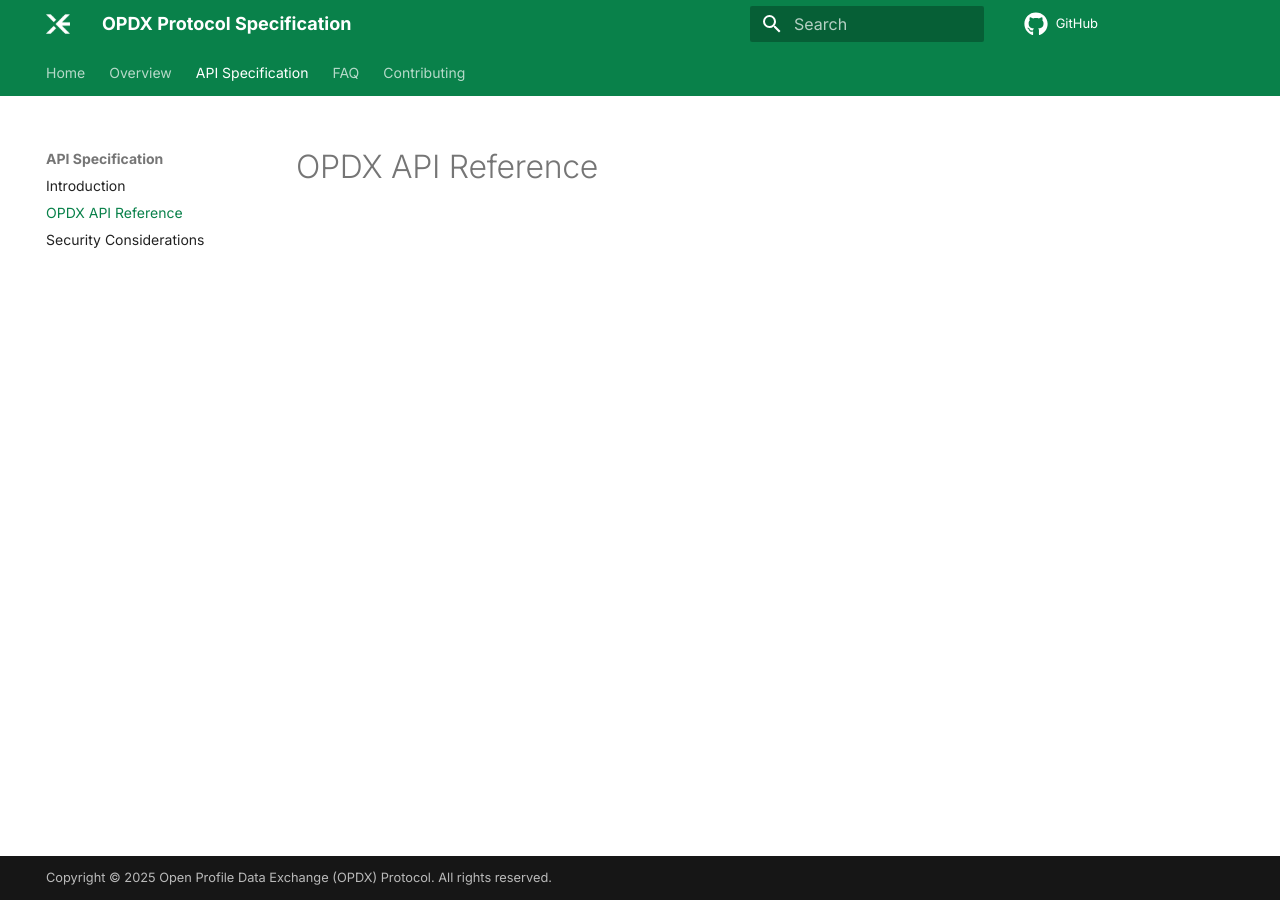
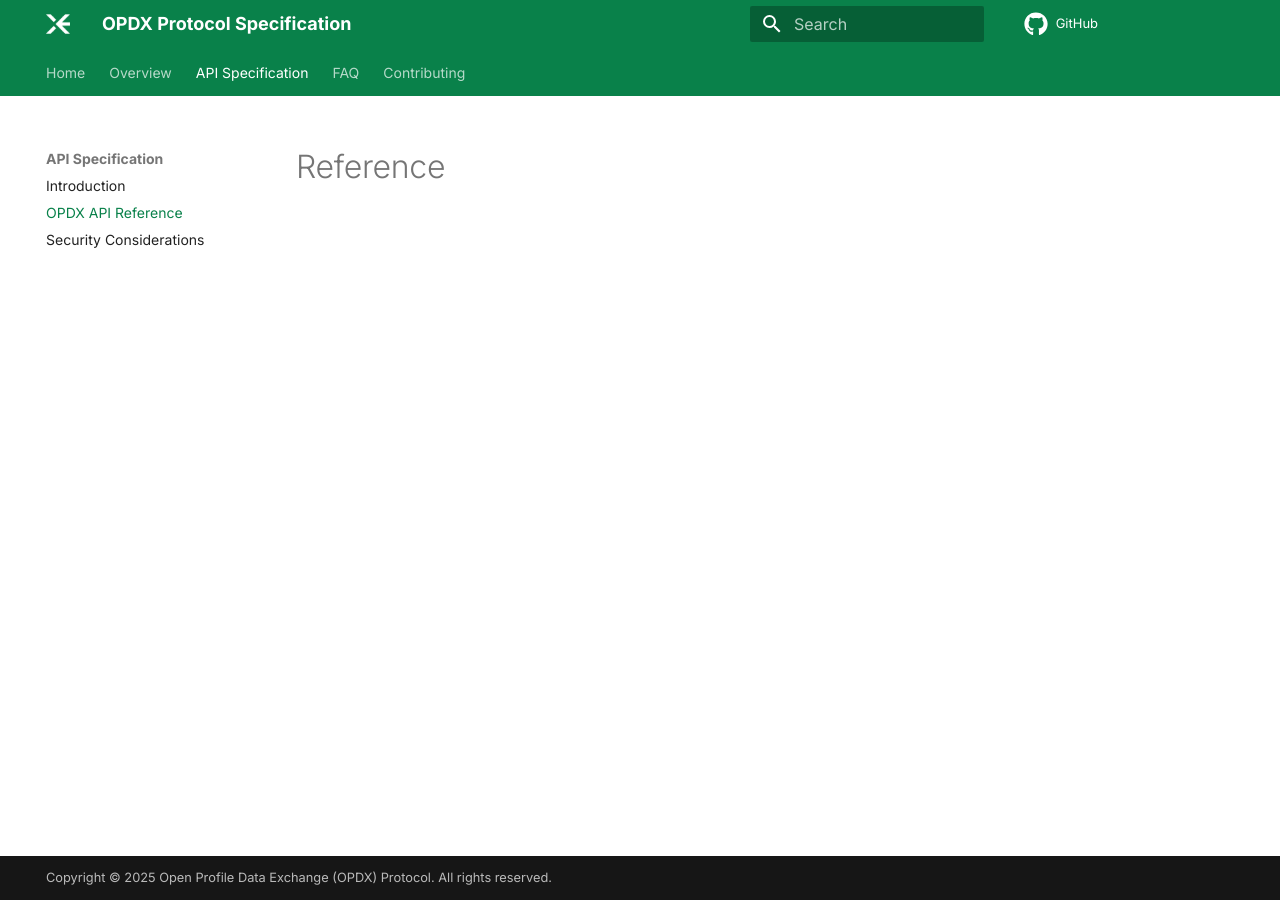
Before and after one commit to opdxorg/spec, an MkDocs documentation site: the page built from docs/api/reference.md, in a window 1280 px wide. Built offline with MkDocs 1.6.1 and Material for MkDocs 9.7.7, drawn with Linux system fonts in a browser that asks for light colours; plug-ins that fetch from the network failed and are left out; comment, search, counter and statistics services are not loaded; the version menu is left out.

Commit message:
Version 0.1

```diff
--- a/docs/api/reference.md
+++ b/docs/api/reference.md
@@ -1 +1 @@
-# OPDX API Reference
+# Reference
```
Also changed, not shown: site/api/reference/index.html, site/search/search_index.json.
